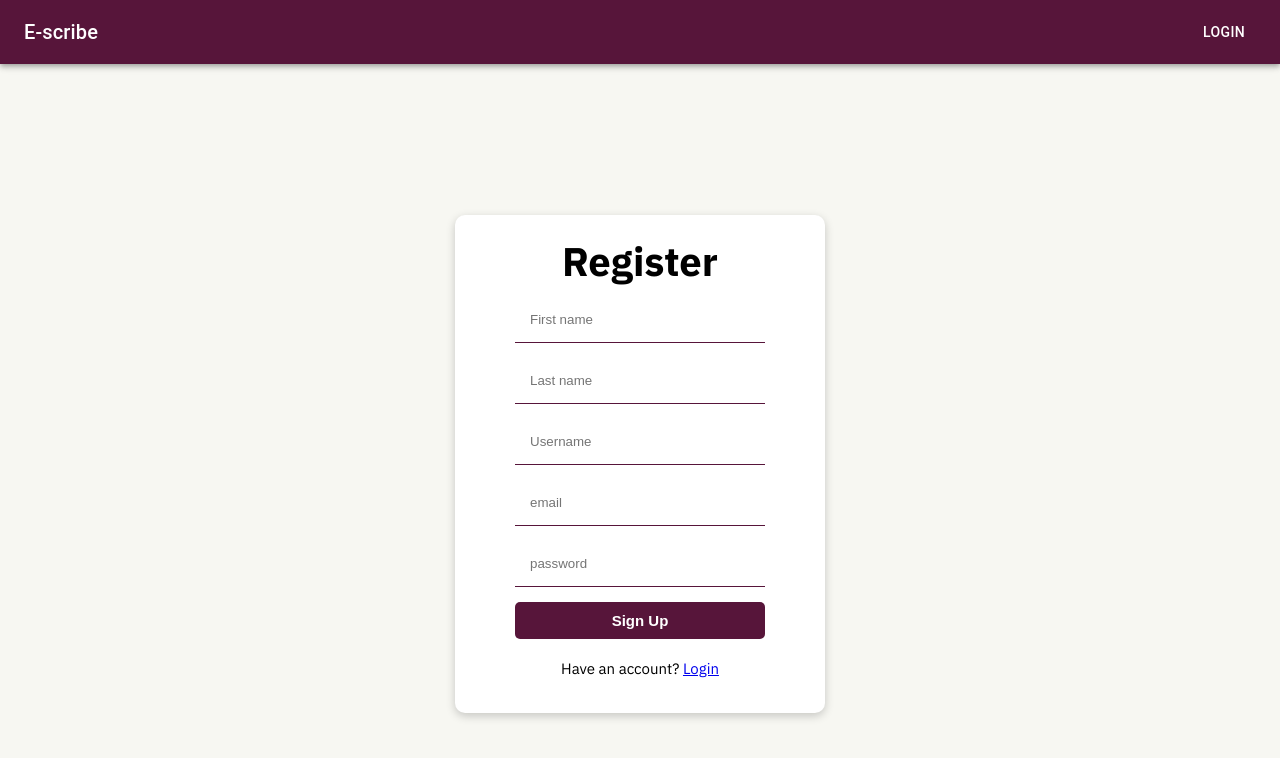
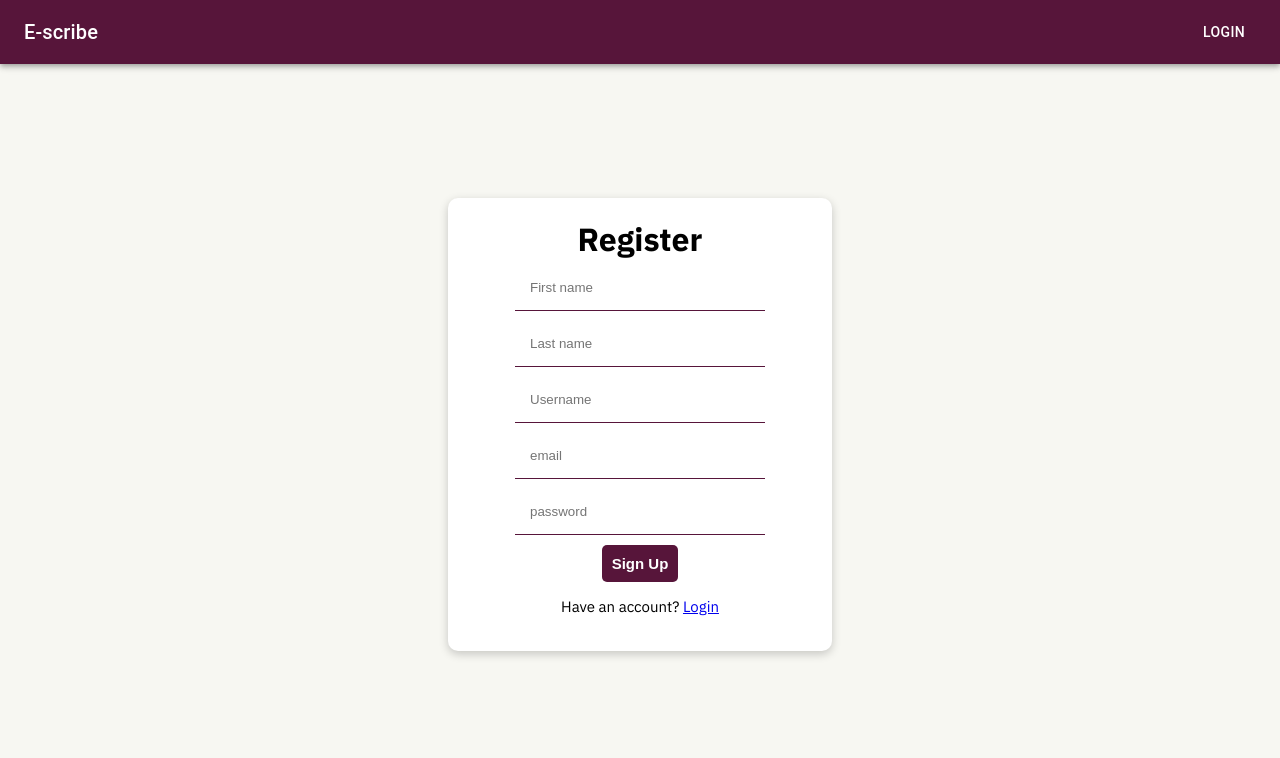
Before and after one commit to chq-ristina/notes-app-fe, a React (Create React App) app: page /register in a window 1280 px wide. Shown: the top 758 px of the page. Built offline with nearby package versions, Linux system fonts and the light colour scheme.

Commit message:
Made some style and error handling changes

```diff
--- a/src/App.css
+++ b/src/App.css
@@ -101,6 +101,7 @@ body,
 .app-sidebar-notes {
   height: calc(100vh - 200px);
   overflow-y: scroll;
+  overflow-x: hidden;
 }
 
 .app-sidebar-note {
--- a/src/components/pages/Form.css
+++ b/src/components/pages/Form.css
@@ -2,10 +2,11 @@
 box-shadow: 0 3px 10px rgb(0 0 0 / 0.2); */
 .form-container{
     /* border: 2px solid black; */
-    height: 100vh;
+    height: 90vh;
     display: flex;
     align-items: center;
     justify-content: center;
+    overflow-y: scroll;
 }
 
 .form-wrapper{
@@ -15,15 +16,17 @@ box-shadow: 0 3px 10px rgb(0 0 0 / 0.2); */
     border-radius: 10px;
     display: flex;
     flex-direction: column;
-    gap: 10px;
+    gap: 5px;
     align-items: center;
+    width: 30vw;
 }
 
 .form-wrapper form{
     display: flex;
     flex-direction: column;
-    gap:15px;
+    gap:10px;
     text-align: center;
+    align-items: center;
 }
 
 .form-wrapper input{
@@ -53,9 +56,9 @@ box-shadow: 0 3px 10px rgb(0 0 0 / 0.2); */
 
 .form-wrapper .error{
     color: red;
-    font-size: 3vh;
+    font-size: 2.5vh;
 }
 
 .title{
-    font-size: 5vh;
+    font-size: 4vh;
 }
--- a/src/components/pages/Register.js
+++ b/src/components/pages/Register.js
@@ -18,6 +18,8 @@ function Register() {
 
   const [err, setErr] = useState(false);
   const [empty, setEmpty] = useState(false);
+
+  const[errorMessage, setErrorMessage] = useState('');
 
   async function submit(e) {
     e.preventDefault();
@@ -48,6 +50,12 @@ function Register() {
       setErr(true);
       if(empty) setEmpty(false);
       console.log(e);
+      if(e?.response){
+        var data = e.response.data;
+        setErrorMessage(data.errorMessage);
+      }else{
+        setErrorMessage('Something went wrong');
+      }
     }
   }
 
@@ -62,7 +70,7 @@ function Register() {
                 <input required type='email' onChange={(e) => setEmail(e.target.value)} placeholder='email'></input>
                 <input required type='password' onChange={(e) => setPassword(e.target.value)} placeholder='password'></input>
                 <button onClick={submit}>Sign Up</button>
-                {err && <span className='error'>Something went wrong</span>}
+                {err && <span className='error'>{errorMessage}</span>}
                 {empty && <span className='error'>You must fill in all fields</span>}
                 {/*{exists && <span className='error'>Account already exist</span>} */}
             </form>
```
